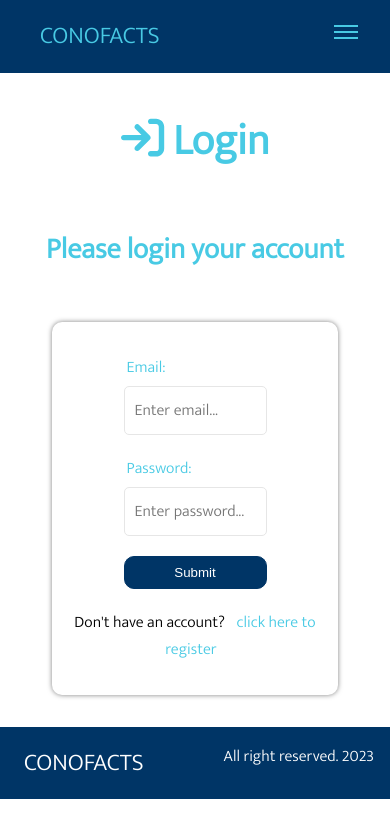
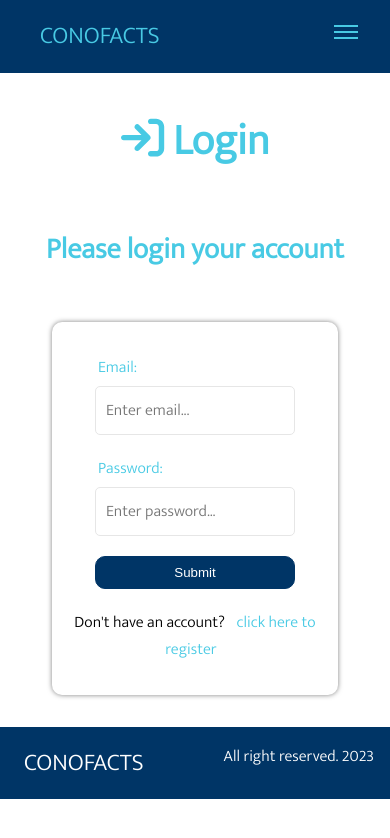
Before and after one commit to blessedjoe2000/CONOFACTS, a React (Create React App) app in the folder frontend/: page /login in a window 390 px wide. Shown: the top 838 px of the page. Built offline with nearby package versions, Linux system fonts and the light colour scheme.

Commit message:
view profile and styling done

```diff
--- a/frontend/src/components/Timeline/Timeline.jsx
+++ b/frontend/src/components/Timeline/Timeline.jsx
@@ -17,7 +17,6 @@ function Timeline() {
   const { isPending, posts } = useSelector((state) => state?.posts);
   const user = useSelector((state) => state.auth.user);
   const userInterest = user?.interests?.map((interest) => interest.name);
-  console.log("user", user);
 
   const [userPosts, setUserPosts] = useState([]);
 
--- a/frontend/src/components/Timeline/timeline.css
+++ b/frontend/src/components/Timeline/timeline.css
@@ -13,11 +13,11 @@
   border-radius: 10px;
   display: flex;
   flex-direction: column;
-  padding: 1rem;
+  padding: 1rem 2rem;
   margin: 0.2rem 0.2rem;
   gap: 1rem;
   box-shadow: 0px 0px 5px rgba(0, 0, 0, 0.5);
-  height: 30rem;
+  height: auto;
   overflow: hidden;
 }
 .card-heading {
--- a/frontend/src/components/form.css
+++ b/frontend/src/components/form.css
@@ -63,7 +63,7 @@
 
 @media (min-width: 481px) and (max-width: 905px) {
   .form-group {
-    width: 70%;
+    width: 80%;
   }
 
   .post-container {
@@ -73,17 +73,9 @@
 }
 
 @media (max-width: 480px) {
-  .form-group {
-    width: 90%;
-  }
-
   .form {
     padding: 2rem 0;
     margin: 2rem;
-  }
-
-  .form-group {
-    width: 50%;
   }
 
   .post-container {
```
